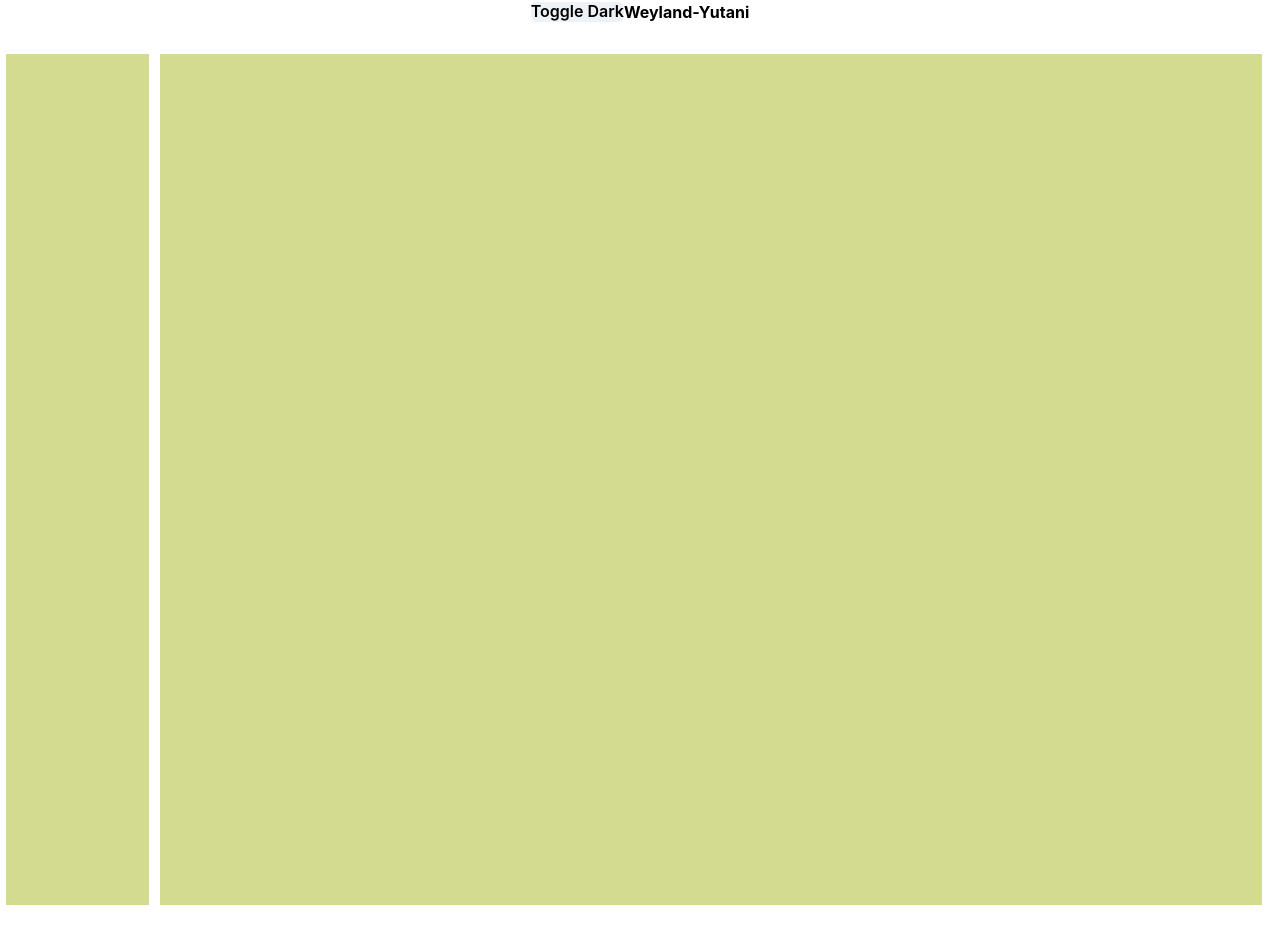
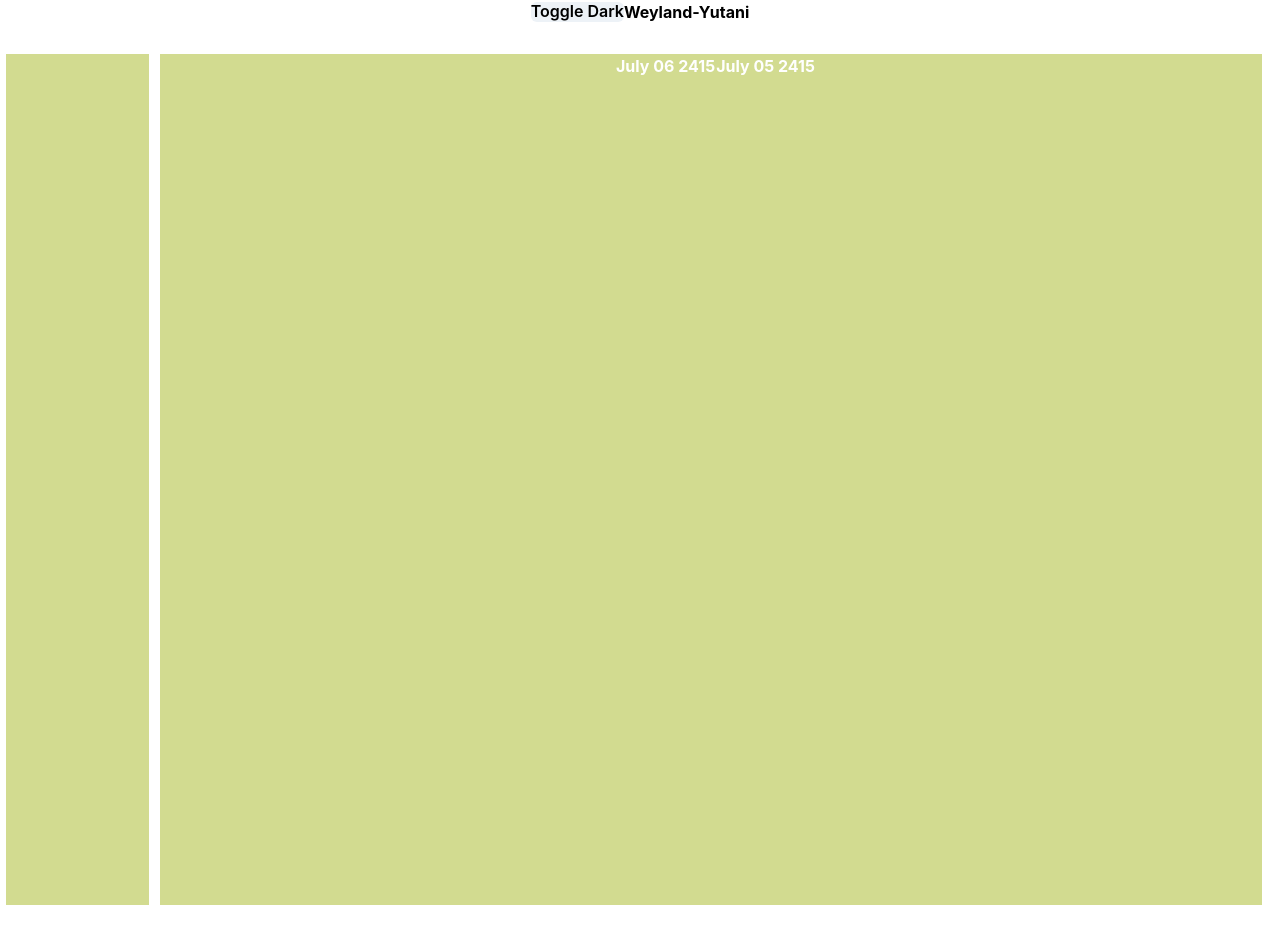
Before and after one commit to NoahNim/weyland-mars, a React (Create React App) app: page /welcome-page in a window 1280 px wide. Built offline with nearby package versions, Linux system fonts and the light colour scheme.

Commit message:
filter important info by type

```diff
--- a/src/App.js
+++ b/src/App.js
@@ -16,7 +16,10 @@ function App() {
           path="welcome-page"
           element={
             <Welcome
-              newsfeed={important}
+              important={important}
+              files={files}
+              messages={messages}
+              logs={logs}
               colorMode={colorMode}
               toggleColorMode={toggleColorMode}
             />
--- a/src/Data.js
+++ b/src/Data.js
@@ -1,7 +1,7 @@
 let users = [{ id: 1, name: "Keiser Fermente", password: "123456" }];
 let files = [
   {
-    createDateate: new Date(2415, 3, 9),
+    createDate: new Date(2415, 3, 9),
     creator: 1,
     fileName: "Main",
     subFolders: [],
@@ -11,8 +11,19 @@ let files = [
 ];
 let important = [
   {
-    currentDate: new Date(2415, 4, 5),
+    id: 1,
+    date: new Date(2415, 6, 6),
+    type: "news",
     from: "Amelie Armiger",
+    title: `Placeholder ${this.currentDate}`,
+    content:
+      "Lorem ipsum dolor sit amet, consectetur adipiscing elit. Nullam ut ipsum vitae dui mattis varius. Fusce et sem vitae metus lacinia rutrum. Donec tellus nunc, feugiat eu magna non, tristique congue ante. ",
+  },
+  {
+    id: 2,
+    date: new Date(2415, 6, 5),
+    type: "bulletin",
+    from: "Security Chief Ted Parkson",
     title: `Placeholder ${this.currentDate}`,
     content:
       "Lorem ipsum dolor sit amet, consectetur adipiscing elit. Nullam ut ipsum vitae dui mattis varius. Fusce et sem vitae metus lacinia rutrum. Donec tellus nunc, feugiat eu magna non, tristique congue ante. ",
--- a/src/components/Header/Header.js
+++ b/src/components/Header/Header.js
@@ -1,5 +1,5 @@
 import ToggleColor from "../ToggleColorButton/ToggleColor";
-import { GridItem, Grid, Center } from "@chakra-ui/react";
+import { GridItem, Center } from "@chakra-ui/react";
 
 const Header = (props) => {
   return (
--- /dev/null
+++ b/src/components/Information/Bulletin.js
@@ -0,0 +1,12 @@
+import { List } from "@chakra-ui/react";
+import InformationDate from "./InformationDate";
+
+const Bulletin = (props) => {
+  return (
+    <List>
+      <InformationDate date={props.date} />
+    </List>
+  );
+};
+
+export default Bulletin;
--- /dev/null
+++ b/src/components/Information/Information.js
@@ -0,0 +1,60 @@
+import { Center, Divider, Box } from "@chakra-ui/react";
+import { useState } from "react";
+import News from "./News";
+import Bulletin from "./Bulletin";
+
+const Information = (props) => {
+  const [daysNews, setDaysNews] = useState(
+    props.important.filter((infoType) => infoType.type === "news")
+  );
+  const [daysBulletins, setDaysBulletins] = useState(
+    props.important.filter((infoType) => infoType.type === "bulletin")
+  );
+
+  console.log(daysBulletins);
+  console.log(daysNews);
+
+  let theBulletin = daysBulletins.map((info) => (
+    <Center key={info.id}>
+      <Bulletin
+        date={info.date}
+        type={info.type}
+        from={info.from}
+        title={info.title}
+        content={info.title}
+      />
+    </Center>
+  ));
+
+  let theNews = daysNews.map((info) => (
+    <Center key={info.id}>
+      <News
+        date={info.date}
+        type={info.type}
+        from={info.from}
+        title={info.title}
+        content={info.title}
+      />
+    </Center>
+  ));
+
+  const filterInfo = (info) => {
+    if (info === "news") {
+      return theNews;
+    } else if (info === "bulletins") {
+      return theBulletin;
+    }
+  };
+
+  return (
+    <Box>
+      <Center>
+        {filterInfo("news")}
+        <Divider orientation="vertical" />
+        {filterInfo("bulletins")}
+      </Center>
+    </Box>
+  );
+};
+
+export default Information;
--- /dev/null
+++ b/src/components/Information/InformationDate.js
@@ -0,0 +1,15 @@
+import { Box } from "@chakra-ui/react";
+
+const InformationDate = (props) => {
+  const month = props.date.toLocaleString("en-US", { month: "long" });
+  const day = props.date.toLocaleString("en-US", { day: "2-digit" });
+  const year = props.date.getFullYear();
+
+  return (
+    <Box>
+      {month} {day} {year}
+    </Box>
+  );
+};
+
+export default InformationDate;
--- /dev/null
+++ b/src/components/Information/News.js
@@ -0,0 +1,8 @@
+import { List } from "@chakra-ui/react";
+import InformationDate from "./InformationDate";
+
+const News = (props) => {
+  return <List>{<InformationDate date={props.date} />}</List>;
+};
+
+export default News;
--- a/src/components/WelcomePage/Welcome.js
+++ b/src/components/WelcomePage/Welcome.js
@@ -1,5 +1,6 @@
 import { Grid, GridItem, Box } from "@chakra-ui/react";
 import Header from "../Header/Header";
+import Information from "../Information/Information";
 
 const Welcome = (props) => {
   return (
@@ -31,7 +32,7 @@ const Welcome = (props) => {
               : "rgb(124, 156, 55)"
           }
           area={"nav"}
-        />
+        ></GridItem>
         <GridItem
           pl="2"
           w="99%"
@@ -42,7 +43,12 @@ const Welcome = (props) => {
               : "rgb(124, 156, 55)"
           }
           area={"main"}
-        />
+        >
+          <Information
+            important={props.important}
+            colorMode={props.colorMode}
+          />
+        </GridItem>
       </Grid>
     </Box>
   );
```
Also changed, not shown: 1 other file (tests, documents, lock files or other folders).
